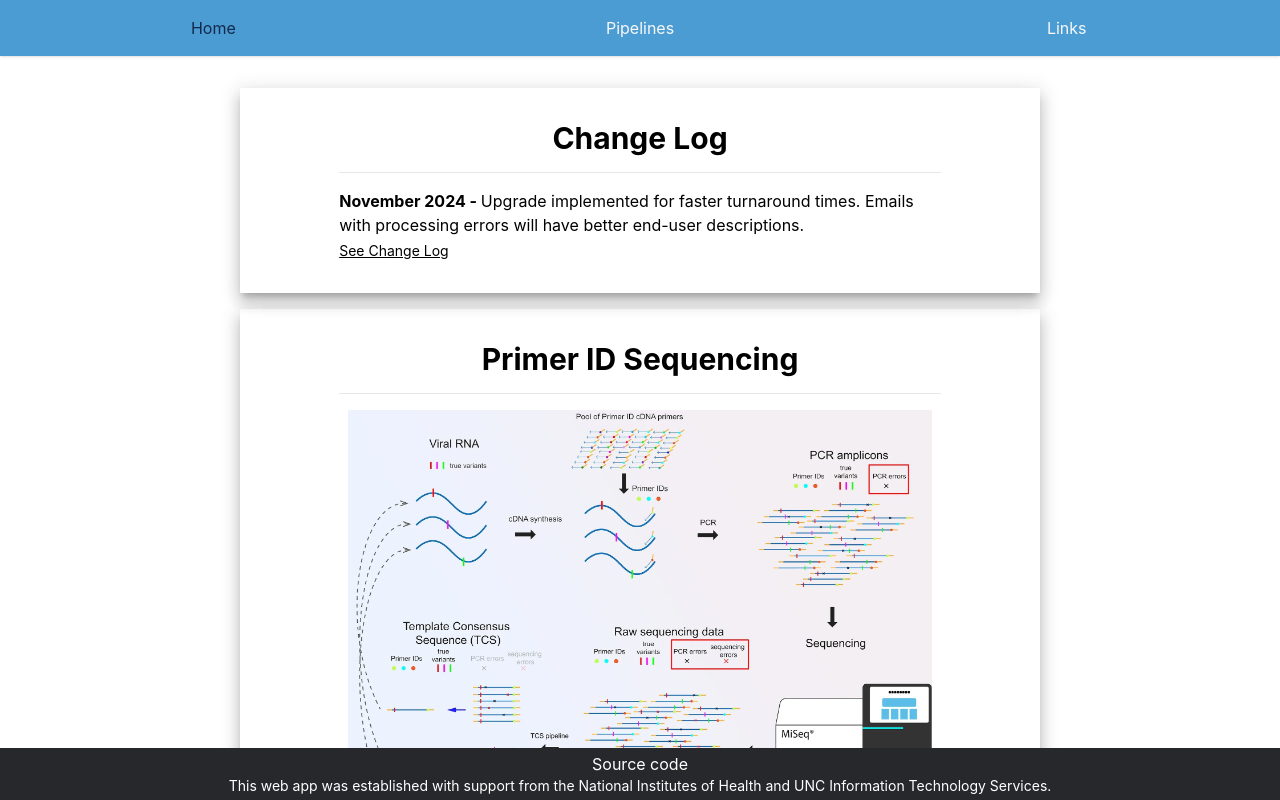
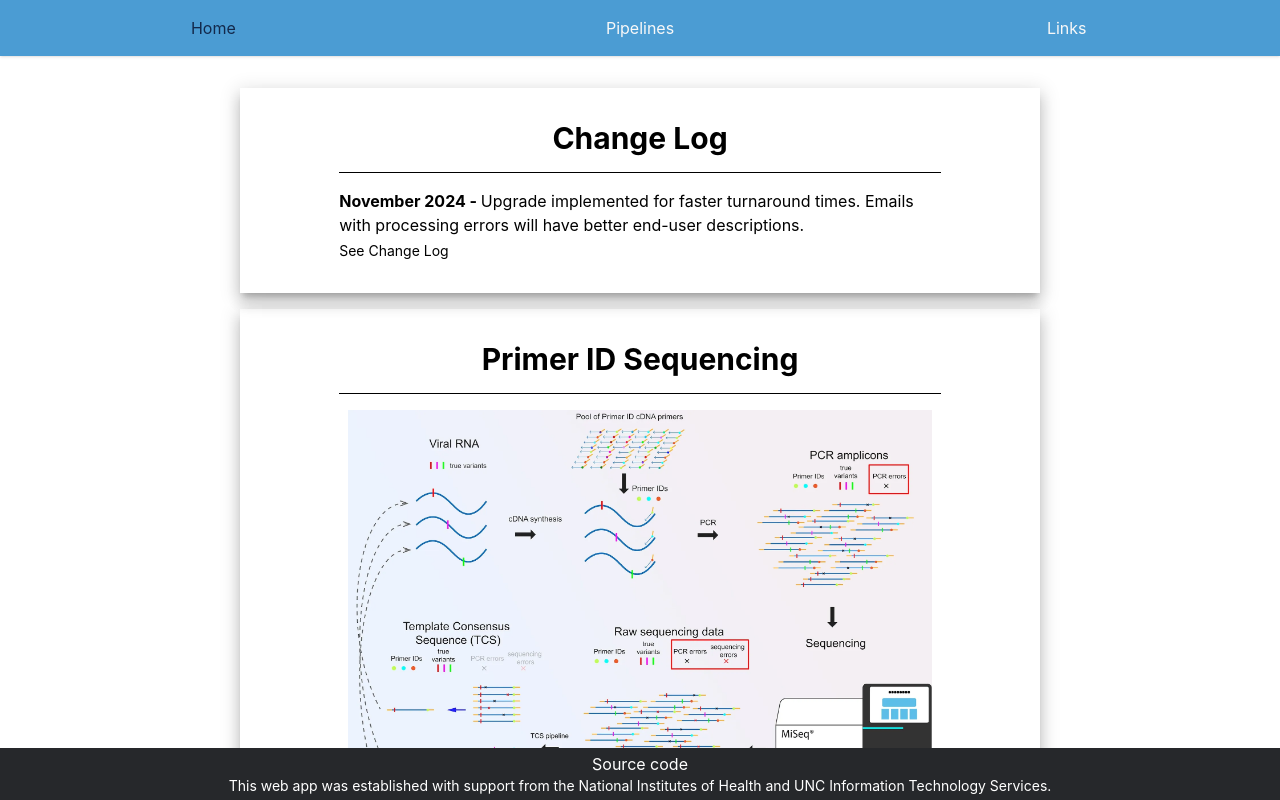
Before and after one commit to clarkmu/primer-id, a Next.js app: page / in a window 1280 px wide. Built offline with nearby package versions, Linux system fonts and the light colour scheme.

Commit message:
upgrade all other packages except prisma packages

```diff
--- a/postcss.config.js
+++ b/postcss.config.js
@@ -1,6 +1,6 @@
 module.exports = {
   plugins: {
-    tailwindcss: {},
+    "@tailwindcss/postcss": {},
     autoprefixer: {},
   },
-}
+};
--- a/src/styles/globals.css
+++ b/src/styles/globals.css
@@ -1,6 +1,5 @@
-@tailwind base;
-@tailwind components;
-@tailwind utilities;
+@import "tailwindcss";
+@config "../../tailwind.config.js";
 
 html,
 body {
```
Also changed, not shown: package.json (+20 -19 lines), 1 other file (tests, documents, lock files or other folders).
